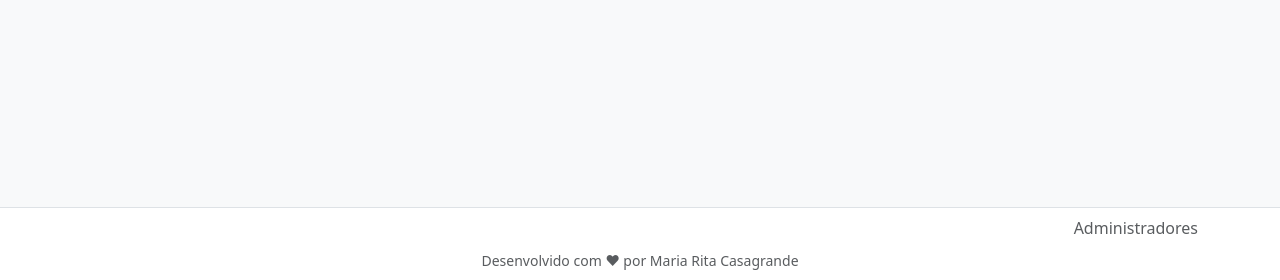
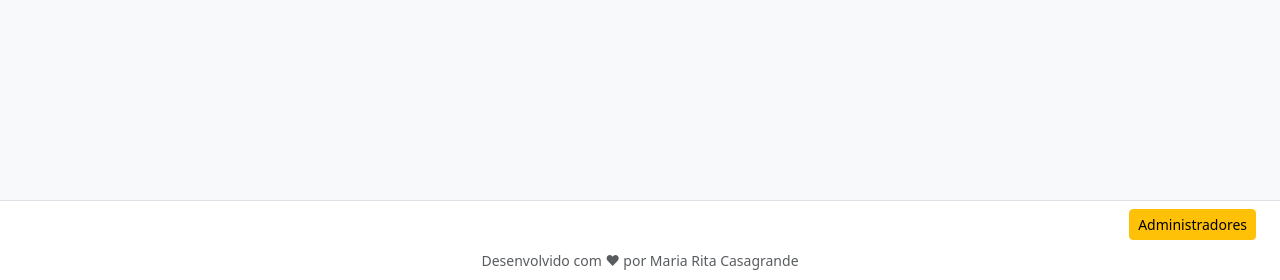
Before and after one commit to mariaritacasagrande/fiap-secretaria, a PHP site: page / in a window 1280 px wide. Shown: the part 520-800 px from the top of the page. Run offline with PHP 8.4, Linux system fonts and the light colour scheme; a user stored in the database is signed in; data comes from the database, SQL or seed files in the repository.

Commit message:
Correção do link de administradores

```diff
--- a/views/partials/footer.php
+++ b/views/partials/footer.php
@@ -1,10 +1,23 @@
-<footer class="footer mt-auto bg-white border-top text-muted fixed-bottom">
-    <div class="container d-flex justify-content-end py-2">
-        <a href="index.php?page=administradores&action=listar" class="text-decoration-none text-muted">
-            Administradores
-        </a>
+<footer class="footer bg-white border-top text-muted fixed-bottom shadow-sm">
+    <!-- Linha 1: botão-link funcionando -->
+    <div class="container-fluid">
+        <div class="row">
+            <div class="col-12 d-flex justify-content-end py-2 pe-4">
+                <a href="index.php?page=administradores&action=listar"
+                   class="btn btn-warning btn-sm"
+                   role="button">
+                    Administradores
+                </a>
+            </div>
+        </div>
     </div>
-    <div class="container text-center pb-2">
-        <small>Desenvolvido com &hearts; por Maria Rita Casagrande</small>
+
+    <!-- Linha 2: assinatura -->
+    <div class="container-fluid">
+        <div class="row">
+            <div class="col-12 text-center pb-2">
+                <small>Desenvolvido com &hearts; por Maria Rita Casagrande</small>
+            </div>
+        </div>
     </div>
 </footer>
```
